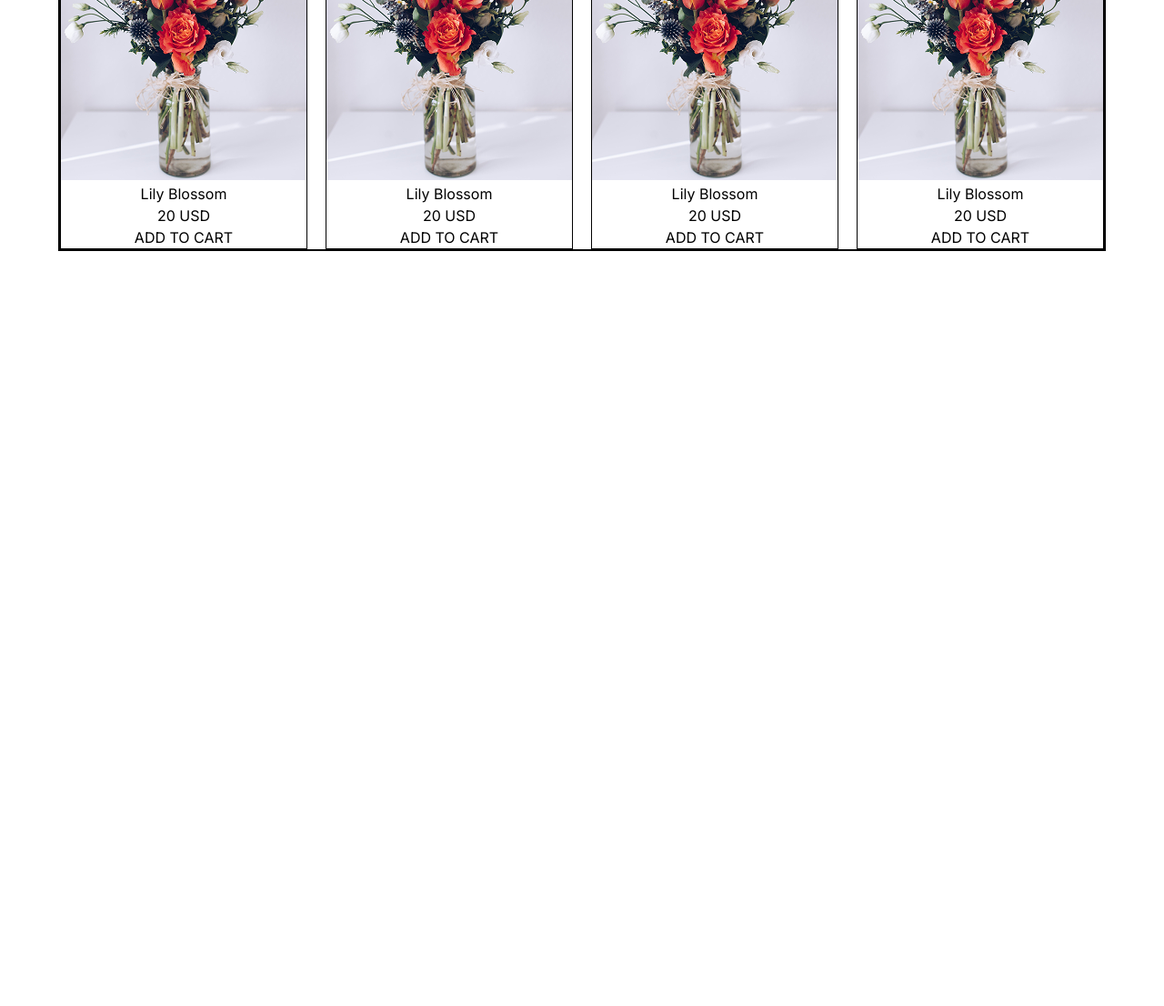
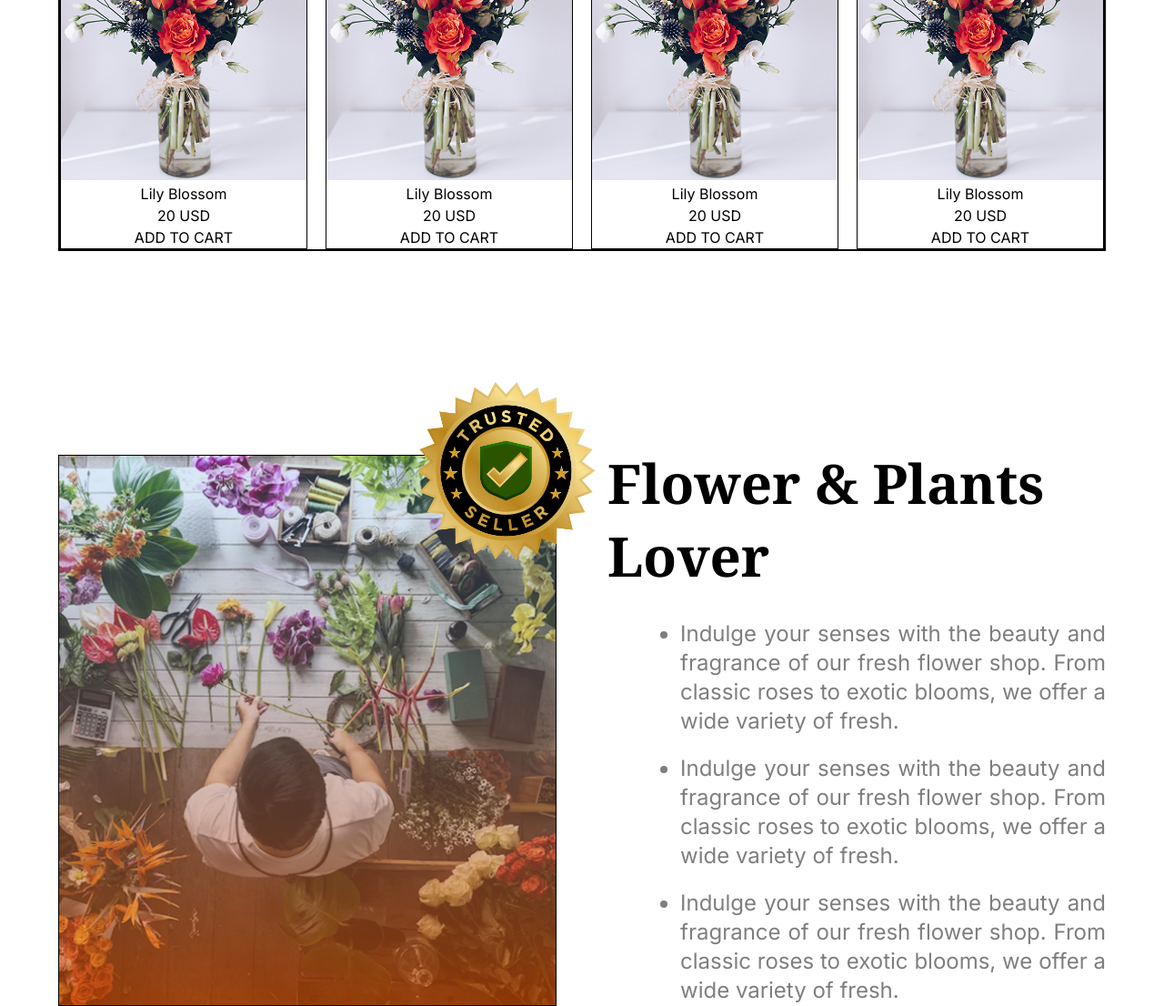
Before and after one commit to mongooseintown/PH-A-02, a plain HTML site: page index.html in a window 1280 px wide. Shown: the part 1607-2713 px from the top of the page at 91% size. Before the commit the page ends 1883 px from the top, so only its background shows below. Drawn offline with nearby package versions, Linux system fonts and the light colour scheme.

Commit message:
Plants Section & Plants Lover Section Updated

```diff
--- a/index.html
+++ b/index.html
@@ -62,7 +62,8 @@
                             <h1><span class="text-[#000000]">ALWAYS</span> FRESH</h1>
                             <h1>FLOWERS</h1>
                         </span>
-                        <p class="text-[#000000] opacity-[50%] md:text-2xl text-sm w-[100%] lg:w-[70%]">Indulge your senses with the beauty and
+                        <p class="text-[#000000] opacity-[50%] md:text-2xl text-sm w-[100%] lg:w-[70%]">Indulge your
+                            senses with the beauty and
                             fragrance of our fresh flower shop. From classic roses to
                             exotic blooms, we offer a wide variety of fresh flowers that are perfect for any occasion.
                         </p>
@@ -72,11 +73,14 @@
                     </div>
                 </div>
             </section>
-            <!-- CARDS -->
-             <section class="w-[90%] m-auto border text-center mt-[65px] lg:mt-[120px]">
-                <span class="text-2xl font-bold font-(family-name:--notoserifFont) text-[#E95A08] lg:text-[50px]">Our <span class="text-[#000000]">Plants</span></span>
-                <p class="lg:w-[65%] lg:m-auto font-(family-name:--interFont) text-[14px] text-center text-[#000000] opacity-[50%] lg:text-[22px]">
-                    Indulge your senses with the beauty and fragrance of our fresh flower shop. From classic roses to exotic blooms, we offer a wide variety of fresh.
+            <!-- Plants Section -->
+            <section class="w-[90%] m-auto border text-center mt-[65px] lg:mt-[120px]">
+                <span class="text-2xl font-bold font-(family-name:--notoserifFont) text-[#E95A08] lg:text-[50px]">Our
+                    <span class="text-[#000000]">Plants</span></span>
+                <p
+                    class="lg:w-[65%] lg:m-auto font-(family-name:--interFont) text-[14px] text-center text-[#000000] opacity-[50%] lg:text-[22px]">
+                    Indulge your senses with the beauty and fragrance of our fresh flower shop. From classic roses to
+                    exotic blooms, we offer a wide variety of fresh.
                 </p>
                 <div class="mt-[28px] lg:mt-[49px] grid grid-cols-2 gap-[20px] lg:grid-cols-4 border">
                     <div class="border flex flex-col justify-center items-center">
@@ -128,7 +132,38 @@
                         <a href="#">ADD TO CART</a>
                     </div>
                 </div>
-             </section>
+            </section>
+            <!-- Plants Lover Section -->
+            <section
+                class="w-[90%] m-auto flex flex-col justify-center items-center lg:flex-row gap-[18px] lg:gap-14 mt-[41px] lg:mt-56">
+                <div class="lg:w-[50%] relative border">
+                    <img src="./assets/flower-store.png" alt="" class="w-full">
+                    <img src="./assets/trusted-badge.png" alt=""
+                        class="hidden lg:block absolute w-[50%] p-0 -top-[20%] -right-[15%] transf">
+                </div>
+                <div class="lg:w-[50%]">
+                    <h1 class="text-2xl lg:text-6xl font-(family-name:--notoserifFont) font-bold text-[#000000]">
+                        Flower & Plants <span class="lg:hidden">Lover</span></h1>
+                    <h1
+                        class="hidden lg:block text-2xl lg:text-6xl font-(family-name:--notoserifFont) font-bold text-[#000000] mt-5">
+                        Lover</h1>
+                    <ul
+                        class="list-disc text-[#000000] opacity-50 text-sm lg:text-2xl flex flex-col gap-4 lg:gap-5 mt-7 lg:mt-10 pl-10 lg:pl-20">
+                        <li class="text-justify w-full">
+                            Indulge your senses with the beauty and fragrance of our fresh flower shop. From classic
+                            roses to exotic blooms, we offer a wide variety of fresh.
+                        </li>
+                        <li class="text-justify w-full">
+                            Indulge your senses with the beauty and fragrance of our fresh flower shop. From classic
+                            roses to exotic blooms, we offer a wide variety of fresh.
+                        </li>
+                        <li class="text-justify w-full">
+                            Indulge your senses with the beauty and fragrance of our fresh flower shop. From classic
+                            roses to exotic blooms, we offer a wide variety of fresh.
+                        </li>
+                    </ul>
+                </div>
+            </section>
         </main>
     </div>
 
```
